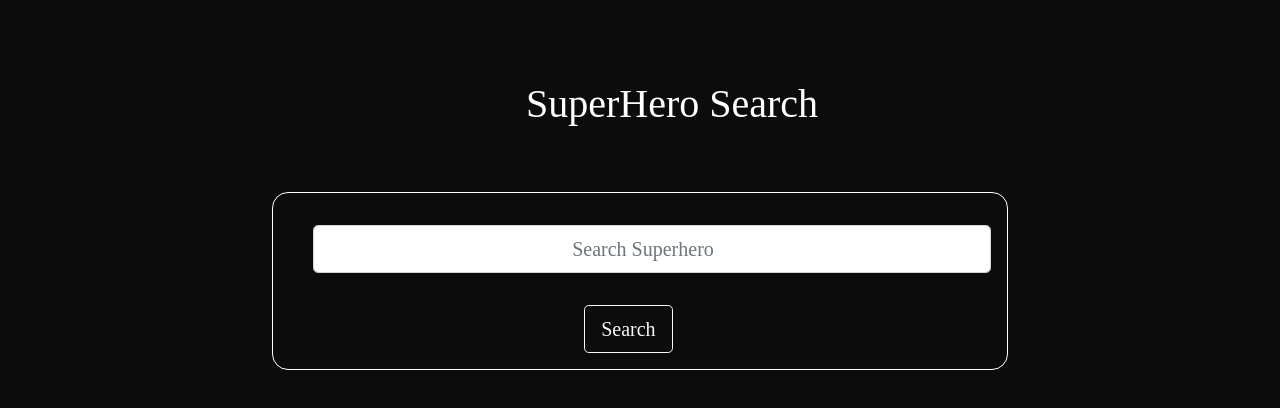
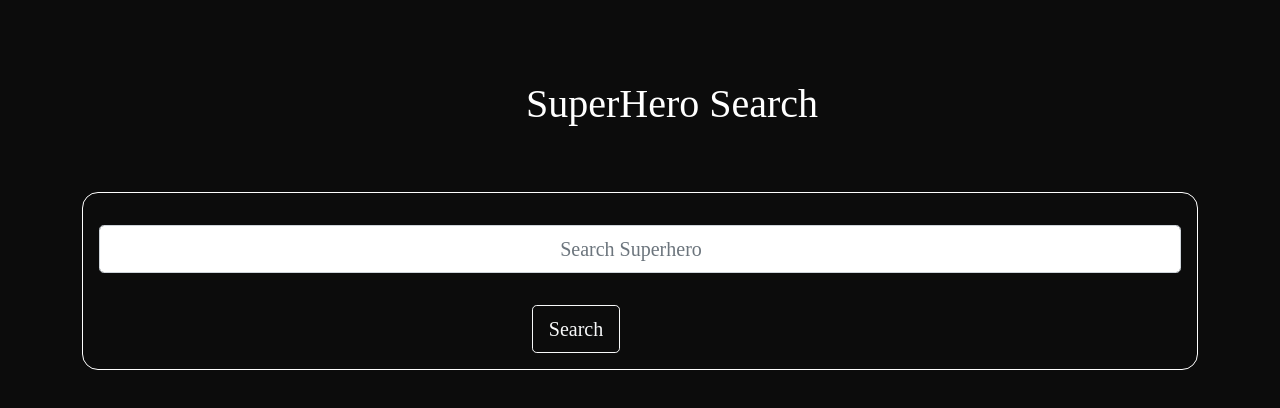
Before and after one commit to blackninja81/superhero-api, a React (Create React App) app: page / in a window 1280 px wide. Shown: the top 408 px of the page. Built offline with nearby package versions, Linux system fonts and the light colour scheme.

Commit message:
finished stats and data fields

```diff
--- a/package.json
+++ b/package.json
@@ -8,6 +8,7 @@
     "@testing-library/user-event": "^12.1.10",
     "react": "^17.0.2",
     "react-dom": "^17.0.2",
+    "react-router-dom": "^5.2.0",
     "react-scripts": "4.0.3",
     "web-vitals": "^1.0.1"
   },
--- a/src/App.css
+++ b/src/App.css
@@ -37,11 +37,24 @@ body{
 /* <-----SEARCHBOX DESIGN END-----> */
 
 /* <-----CARD DESIGN START-----> */
+.superInfo{
+    /* display: flex; */
+}
+.stats{
+    display: inline-block;
+    background-color: rgb(145, 134, 155);
+    border-radius: 2rem;
+    overflow: hidden;
+    padding: 2rem;
+    width: 27rem;
+    height: 21rem;
+}
 .superCard{
     width: 20rem;
     height: 21rem;
-    margin: 3rem;
-    margin-left: 0rem;
+    margin-top: 3rem;
+    margin-right: 3rem;
+    margin-left: 7rem;
     border-radius: 2rem;
     text-align: center;
     display: inline-block;
--- a/src/components/Card.js
+++ b/src/components/Card.js
@@ -1,8 +1,9 @@
 import "../App.js"
+import { Link } from "react-dom";
 
-function Card({name, image}) {
+function Card({ name, image, id, appearance, biography, work, connections }) {
     return (
-        <>
+        <div className="superInfo">
             <div className="superCard">
                 <div className="front">
                     <img src={image.url} alt="superhero image" />
@@ -11,7 +12,15 @@ function Card({name, image}) {
                     </div>
                 </div>
             </div>
-        </>
+            <div className="stats">
+                <h4>Gender: {appearance.gender}</h4>
+                <h4>Race: {appearance.race}</h4>
+                <h4>Height: {appearance.height[0]}</h4>
+                <h4>Aliases: {biography.aliases}</h4>
+                <h4>Alignment: {biography.alignment}</h4>
+                <h4>Occupation: {work.occupation}</h4>
+            </div>
+        </div>
     )
 }
 export default Card;
--- a/src/pages/Homepage.js
+++ b/src/pages/Homepage.js
@@ -3,35 +3,39 @@ import Searchbox from "../layouts/Search";
 import { useState, useEffect } from "react";
 import Card from "../components/Card";
 
-const API = "https://superheroapi.com/api.php/875892883204575/search/";
+const API = "https://superheroapi.com/api.php/875892883204575/";
 
 function Homepage() {
     const [hero, setHero] = useState([]);
+    const [error, setError] = useState(null);
     const [searchTerm, setSearchTerm] = useState([]);
+
+    const errorDiv = error
+        ? <div className="error">
+            <i class="material-icons error-icon">No results</i>
+            {error}
+        </div>
+        : '';
 
     const handleOnSubmit = (e) => {
         e.preventDefault();
+        setError(null);
 
-        fetch(API + searchTerm)
+        fetch(API + "search/" + searchTerm)
             .then((res) => res.json())
             .then((data) => {
-                console.log(data.results);
                 setHero(data.results);
-            });
-    };
+            })
+            .catch(
+                res => {
+                    setError(error);
+                }
+            )
+    }
 
     const handleOnChange = (e) => {
         setSearchTerm(e.target.value);
-    };
-
-    // useEffect(() => {
-    //     fetch(API)
-    //         .then((res) => res.json())
-    //         .then((data) => {
-    //             console.log(data.results);
-    //             setHero(data.results);
-    //         });
-    // }, []);
+    }
 
     return (
         <div className="mainPage">
@@ -39,13 +43,9 @@ function Homepage() {
             <div class="container container-fluid">
                 <br />
                 <br />
-                <div class="row justify-content-center">
-                    <div class="col-12 col-md-10 col-lg-8">
-                        <form class="card card-sm navigation" onSubmit={handleOnSubmit}>
-                            <div class="card-body row no-gutters align-items-center">
-                                <div class="col-auto">
-                                    <i class="fas fa-search h4 text-body"></i>
-                                </div>
+                <div>
+                    <form class="card navigation" onSubmit={handleOnSubmit}>
+                        <div class="card-body">
                             <div class="col">
                                 <input
                                     type="search"
@@ -54,14 +54,13 @@ function Homepage() {
                                     class="form-control form-control-lg form-control-borderless"
                                     placeholder="Search Superhero"
                                 />
+                                {errorDiv}
                                 <div class="col-auto">
                                     <button class="btn btn-lg btn-outline-light" type="submit">Search</button>
                                 </div>
                             </div>
-
                         </div>
                     </form>
-                    </div>
                 </div>
             </div>
             <div className="container">
```
Also changed, not shown: 1 other file (tests, documents, lock files or other folders). Lines whose indentation alone changed are shown as unchanged.
